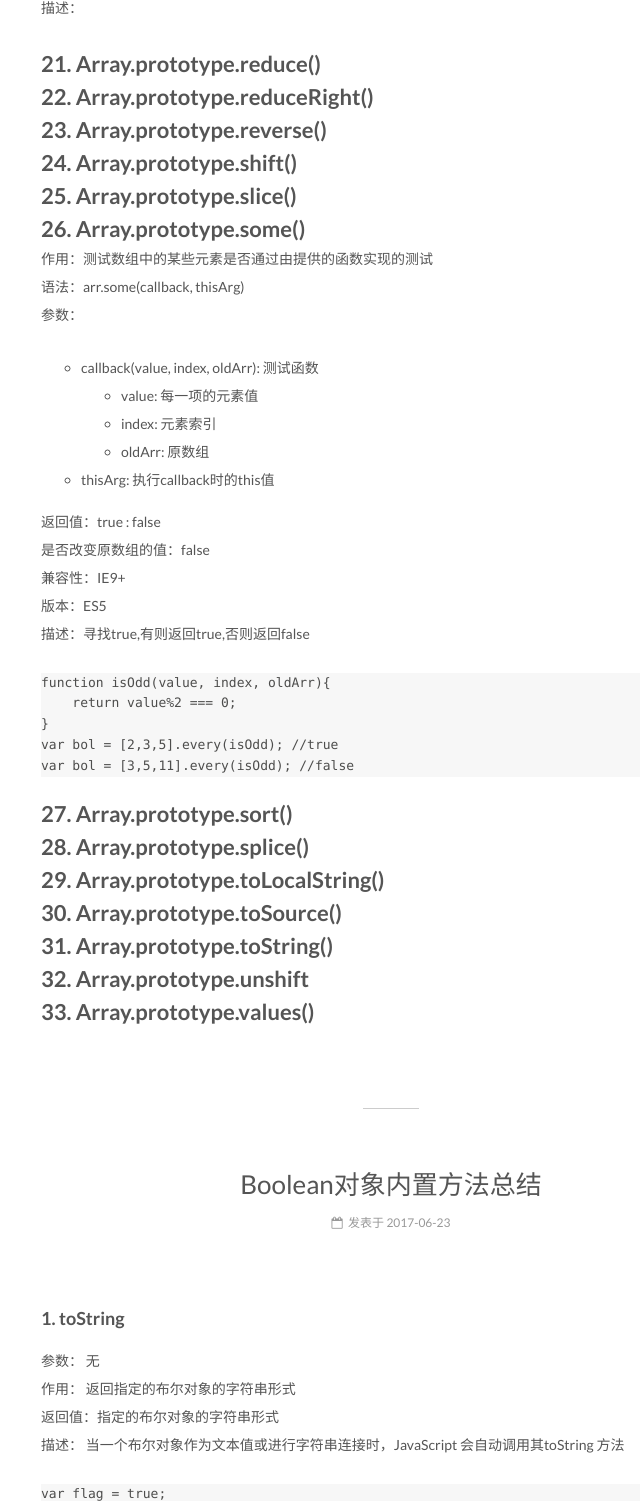
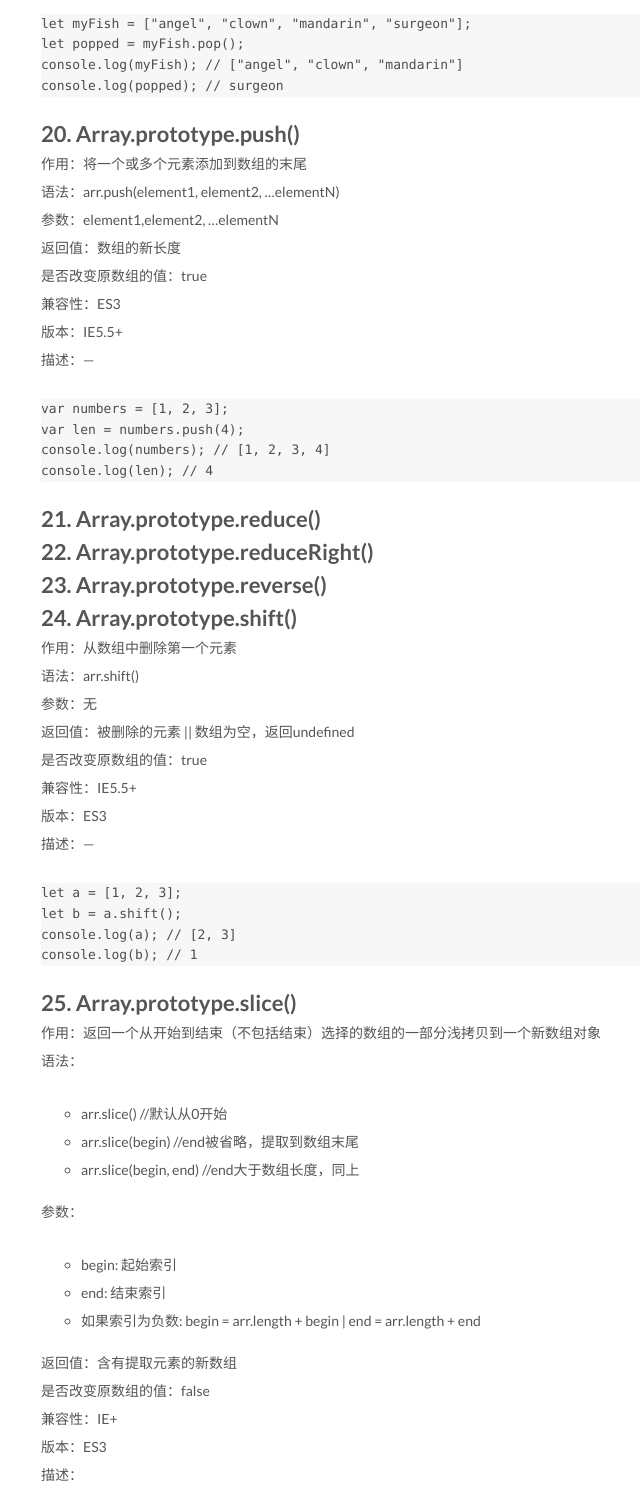
Before and after one commit to Godzhang/Godzhang.github.io, a plain HTML site: page index.html in a window 1280 px wide. Shown: the part 6983-8484 px from the top of the page, without its empty margins (249-889 px from the left). Drawn offline with Linux system fonts and the light colour scheme.

Commit message:
Site updated: 2017-06-24 14:56:08

```diff
--- a/css/main.css
+++ b/css/main.css
@@ -1695,7 +1695,7 @@ pre .javascript .function {
   width: 4px;
   height: 4px;
   border-radius: 50%;
-  background: #75cd9d;
+  background: #7fff7f;
 }
 .links-of-blogroll {
   font-size: 13px;
--- a/index.html
+++ b/index.html
@@ -468,8 +468,42 @@ var newArr = a.map(function(value, index){ //改变原数组
     this[index] = value * 2;
 }, a);
 console.log(a);  //[2,4,6]
-</code></pre><h1 id="19-Array-prototype-pop"><a href="#19-Array-prototype-pop" class="headerlink" title="19. Array.prototype.pop()"></a>19. Array.prototype.pop()</h1><h1 id="20-Array-prototype-push"><a href="#20-Array-prototype-push" class="headerlink" title="20. Array.prototype.push()"></a>20. Array.prototype.push()</h1><p>作用：<br>语法：<br>参数：<br>返回值：<br>是否改变原数组的值：<br>兼容性：<br>版本：<br>描述：</p>
-<h1 id="21-Array-prototype-reduce"><a href="#21-Array-prototype-reduce" class="headerlink" title="21. Array.prototype.reduce()"></a>21. Array.prototype.reduce()</h1><h1 id="22-Array-prototype-reduceRight"><a href="#22-Array-prototype-reduceRight" class="headerlink" title="22. Array.prototype.reduceRight()"></a>22. Array.prototype.reduceRight()</h1><h1 id="23-Array-prototype-reverse"><a href="#23-Array-prototype-reverse" class="headerlink" title="23. Array.prototype.reverse()"></a>23. Array.prototype.reverse()</h1><h1 id="24-Array-prototype-shift"><a href="#24-Array-prototype-shift" class="headerlink" title="24. Array.prototype.shift()"></a>24. Array.prototype.shift()</h1><h1 id="25-Array-prototype-slice"><a href="#25-Array-prototype-slice" class="headerlink" title="25. Array.prototype.slice()"></a>25. Array.prototype.slice()</h1><h1 id="26-Array-prototype-some"><a href="#26-Array-prototype-some" class="headerlink" title="26. Array.prototype.some()"></a>26. Array.prototype.some()</h1><p>作用：测试数组中的某些元素是否通过由提供的函数实现的测试<br>语法：arr.some(callback, thisArg)<br>参数：</p>
+</code></pre><h1 id="19-Array-prototype-pop"><a href="#19-Array-prototype-pop" class="headerlink" title="19. Array.prototype.pop()"></a>19. Array.prototype.pop()</h1><p>作用：从数组中删除最后一个元素<br>语法：arr.pop()<br>参数：无<br>返回值：被删除的元素<br>是否改变原数组的值：true<br>兼容性：ES3<br>版本：IE5.5+<br>描述：如果在一个空数组上调用 pop()，它返回  undefined。</p>
+<pre><code>let myFish = [&quot;angel&quot;, &quot;clown&quot;, &quot;mandarin&quot;, &quot;surgeon&quot;];
+let popped = myFish.pop();
+console.log(myFish); // [&quot;angel&quot;, &quot;clown&quot;, &quot;mandarin&quot;]
+console.log(popped); // surgeon
+</code></pre><h1 id="20-Array-prototype-push"><a href="#20-Array-prototype-push" class="headerlink" title="20. Array.prototype.push()"></a>20. Array.prototype.push()</h1><p>作用：将一个或多个元素添加到数组的末尾<br>语法：arr.push(element1, element2, …elementN)<br>参数：element1,element2, …elementN<br>返回值：数组的新长度<br>是否改变原数组的值：true<br>兼容性：ES3<br>版本：IE5.5+<br>描述：—</p>
+<pre><code>var numbers = [1, 2, 3];
+var len = numbers.push(4);
+console.log(numbers); // [1, 2, 3, 4]
+console.log(len); // 4
+</code></pre><h1 id="21-Array-prototype-reduce"><a href="#21-Array-prototype-reduce" class="headerlink" title="21. Array.prototype.reduce()"></a>21. Array.prototype.reduce()</h1><h1 id="22-Array-prototype-reduceRight"><a href="#22-Array-prototype-reduceRight" class="headerlink" title="22. Array.prototype.reduceRight()"></a>22. Array.prototype.reduceRight()</h1><h1 id="23-Array-prototype-reverse"><a href="#23-Array-prototype-reverse" class="headerlink" title="23. Array.prototype.reverse()"></a>23. Array.prototype.reverse()</h1><h1 id="24-Array-prototype-shift"><a href="#24-Array-prototype-shift" class="headerlink" title="24. Array.prototype.shift()"></a>24. Array.prototype.shift()</h1><p>作用：从数组中删除第一个元素<br>语法：arr.shift()<br>参数：无<br>返回值：被删除的元素 || 数组为空，返回undefined<br>是否改变原数组的值：true<br>兼容性：IE5.5+<br>版本：ES3<br>描述：—</p>
+<pre><code>let a = [1, 2, 3];
+let b = a.shift();
+console.log(a); // [2, 3]
+console.log(b); // 1
+</code></pre><h1 id="25-Array-prototype-slice"><a href="#25-Array-prototype-slice" class="headerlink" title="25. Array.prototype.slice()"></a>25. Array.prototype.slice()</h1><p>作用：返回一个从开始到结束（不包括结束）选择的数组的一部分浅拷贝到一个新数组对象<br>语法：</p>
+<ul>
+<li>arr.slice() //默认从0开始</li>
+<li>arr.slice(begin) //end被省略，提取到数组末尾</li>
+<li>arr.slice(begin, end) //end大于数组长度，同上</li>
+</ul>
+<p>参数：</p>
+<ul>
+<li>begin: 起始索引</li>
+<li>end: 结束索引</li>
+<li>如果索引为负数: begin = arr.length + begin | end = arr.length + end</li>
+</ul>
+<p>返回值：含有提取元素的新数组<br>是否改变原数组的值：false<br>兼容性：IE+<br>版本：ES3<br>描述：</p>
+<ul>
+<li>如果该元素是对象引用，如果发生改变，新旧数组中的元素都会发生改变</li>
+<li><p>对于字符串，数字，布尔值，新数组修改不会影响原数组</p>
+<p>  var arr = [1,2,3,[4,5]];<br>  var b = arr.slice();<br>  b[3].push(6)<br>  console.log(arr); //[1,2,3,[4,5,6]]<br>  console.log(b);   //[1,2,3,[4,5,6]]</p>
+<p>  var arr = [1,2,3,[4,5]];<br>  var b = arr.slice();<br>  b.push(6);<br>  console.log(arr); //[1,2,3,[4,5]]<br>  console.log(b);   //[1,2,3,[4,5],6]</p>
+</li>
+</ul>
+<h1 id="26-Array-prototype-some"><a href="#26-Array-prototype-some" class="headerlink" title="26. Array.prototype.some()"></a>26. Array.prototype.some()</h1><p>作用：测试数组中的某些元素是否通过由提供的函数实现的测试<br>语法：arr.some(callback, thisArg)<br>参数：</p>
 <ul>
 <li>callback(value, index, oldArr): 测试函数<ul>
 <li>value: 每一项的元素值</li>
@@ -485,7 +519,9 @@ console.log(a);  //[2,4,6]
 }
 var bol = [2,3,5].every(isOdd); //true
 var bol = [3,5,11].every(isOdd); //false
-</code></pre><h1 id="27-Array-prototype-sort"><a href="#27-Array-prototype-sort" class="headerlink" title="27. Array.prototype.sort()"></a>27. Array.prototype.sort()</h1><h1 id="28-Array-prototype-splice"><a href="#28-Array-prototype-splice" class="headerlink" title="28. Array.prototype.splice()"></a>28. Array.prototype.splice()</h1><h1 id="29-Array-prototype-toLocalString"><a href="#29-Array-prototype-toLocalString" class="headerlink" title="29. Array.prototype.toLocalString()"></a>29. Array.prototype.toLocalString()</h1><h1 id="30-Array-prototype-toSource"><a href="#30-Array-prototype-toSource" class="headerlink" title="30. Array.prototype.toSource()"></a>30. Array.prototype.toSource()</h1><h1 id="31-Array-prototype-toString"><a href="#31-Array-prototype-toString" class="headerlink" title="31. Array.prototype.toString()"></a>31. Array.prototype.toString()</h1><h1 id="32-Array-prototype-unshift"><a href="#32-Array-prototype-unshift" class="headerlink" title="32. Array.prototype.unshift"></a>32. Array.prototype.unshift</h1><h1 id="33-Array-prototype-values"><a href="#33-Array-prototype-values" class="headerlink" title="33. Array.prototype.values()"></a>33. Array.prototype.values()</h1>
+</code></pre><h1 id="27-Array-prototype-sort"><a href="#27-Array-prototype-sort" class="headerlink" title="27. Array.prototype.sort()"></a>27. Array.prototype.sort()</h1><h1 id="28-Array-prototype-splice"><a href="#28-Array-prototype-splice" class="headerlink" title="28. Array.prototype.splice()"></a>28. Array.prototype.splice()</h1><h1 id="29-Array-prototype-toLocalString"><a href="#29-Array-prototype-toLocalString" class="headerlink" title="29. Array.prototype.toLocalString()"></a>29. Array.prototype.toLocalString()</h1><h1 id="30-Array-prototype-toSource"><a href="#30-Array-prototype-toSource" class="headerlink" title="30. Array.prototype.toSource()"></a>30. Array.prototype.toSource()</h1><h1 id="31-Array-prototype-toString"><a href="#31-Array-prototype-toString" class="headerlink" title="31. Array.prototype.toString()"></a>31. Array.prototype.toString()</h1><h1 id="32-Array-prototype-unshift"><a href="#32-Array-prototype-unshift" class="headerlink" title="32. Array.prototype.unshift()"></a>32. Array.prototype.unshift()</h1><p>作用：将一个或多个元素添加到数组的开头<br>语法：arr.unshift(element1,element2, …elementN)<br>参数：一或多个要添加的元素<br>返回值：数组的长度<br>是否改变原数组的值：true<br>兼容性：ES3<br>版本：ie5.5+<br>描述：对于没有 length 属性的对象，调用该方法可能没有任何意义。</p>
+<p>var arr = [1, 2];<br>arr.unshift(0); //arr is [0, 1, 2]<br>var len = arr.unshift(-2, -1); //arr is [-2, -1, 0, 1, 2]<br>console.log(len);// 5</p>
+<h1 id="33-Array-prototype-values"><a href="#33-Array-prototype-values" class="headerlink" title="33. Array.prototype.values()"></a>33. Array.prototype.values()</h1>
 
 
 
```
Also changed, not shown: 2017/06/23/Array对象内置方法总结/index.html (+41 -5 lines).
